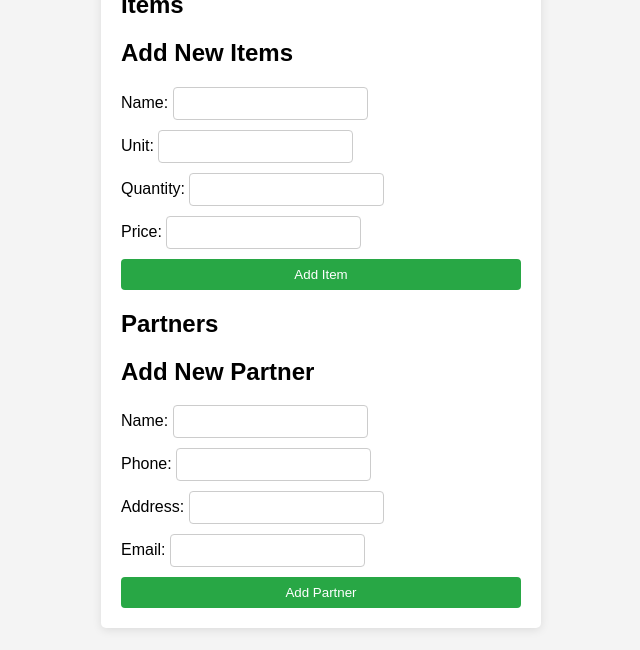
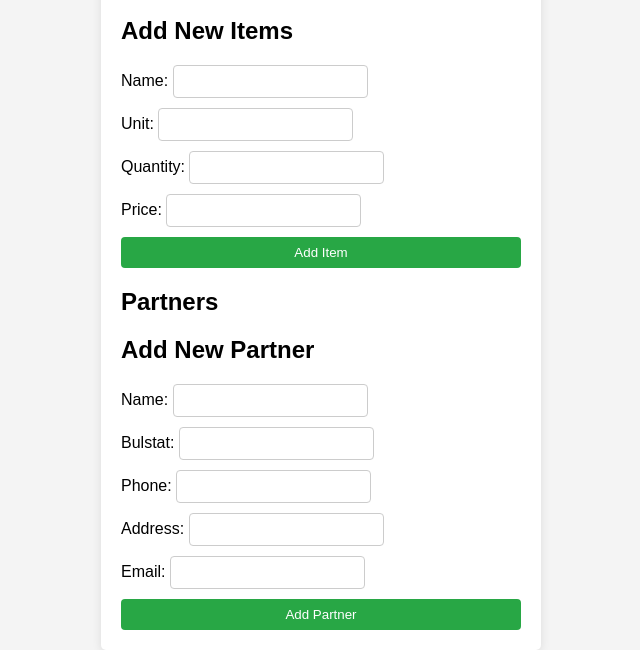
Before and after one commit to PepoVelikov/warehouse, a website: page public/dashboard.html in a window 1280 px wide. Shown: the part 155-805 px from the top of the page, without its empty margins (319-959 px from the left). Drawn offline with Linux system fonts and the light colour scheme; no server answers; sample sign-in values are in the browser's storage.

Commit message:
Update dashboard.html

```diff
--- a/public/dashboard.html
+++ b/public/dashboard.html
@@ -41,8 +41,12 @@
         <input type="text" id="partnerName" name="name" required>
       </div>
       <div>
+        <label for="partnerBulstat">Bulstat:</label>
+        <input type="text" id="partnerBulstat" name="bulstat" required>
+      </div>
+      <div>
         <label for="partnerPhone">Phone:</label>
-        <input type="text" id="partnerPhone" name="phone" required>
+        <input type="text" id="partnerPhone" name="phoneNumber" required>
       </div>
       <div>
         <label for="partnerAddress">Address:</label>
```
